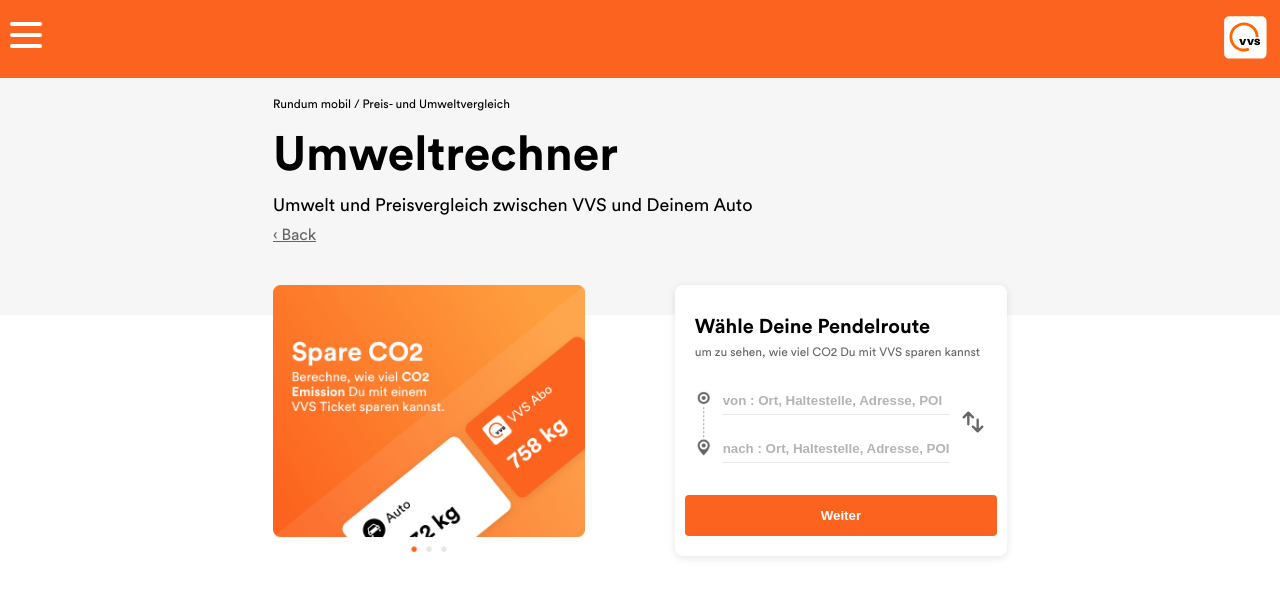
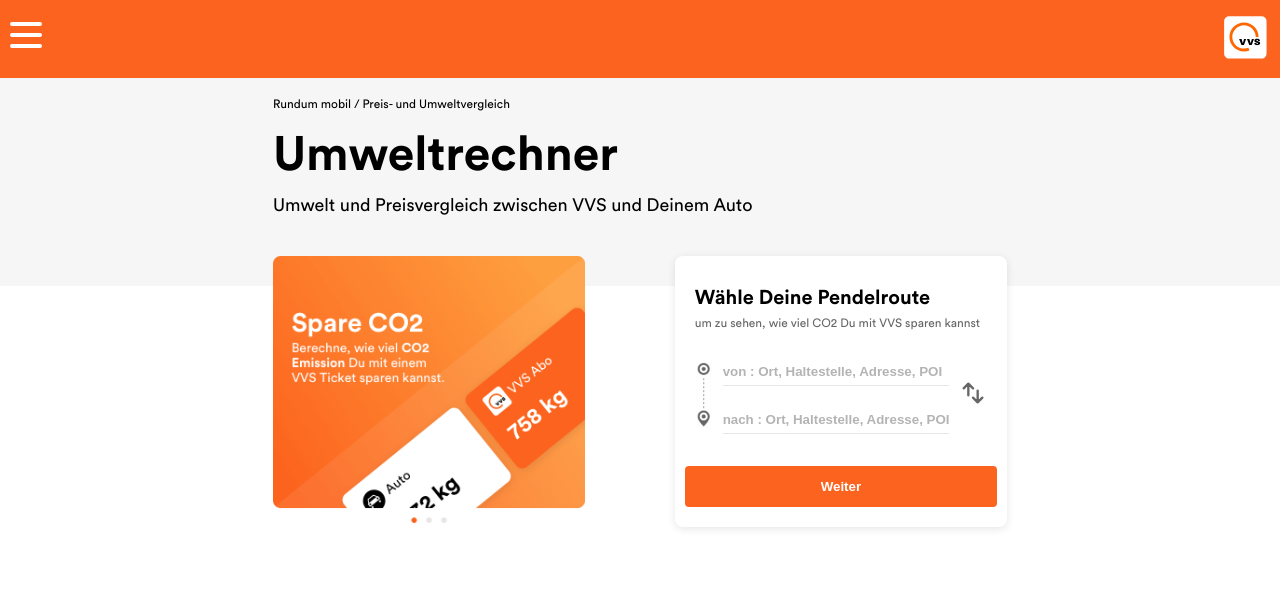
Before and after one commit to AlexKotl/zigzag-transport, a React (Create React App) app: page / in a window 1280 px wide. Shown: the top 596 px of the page. Built offline with nearby package versions, Linux system fonts and the light colour scheme; what apisauce, react-animations would draw is missing.

Commit message:
show/hide back button

```diff
--- a/src/App.tsx
+++ b/src/App.tsx
@@ -21,7 +21,9 @@
   return (
     <div className="App">
       <Header></Header>
-      <PageHeader onBack={() => setShowResults(false)}></PageHeader>
+      <PageHeader
+        onBack={showResults && (() => setShowResults(false))}
+      ></PageHeader>
       {showResults ? (
         <SearchResults
           locationFrom={locationFrom}
--- a/src/components/PageHeader.tsx
+++ b/src/components/PageHeader.tsx
@@ -3,7 +3,7 @@
 import colors from '../config/colors';
 
 interface Props {
-  onBack: () => void;
+  onBack: (() => void) | null;
 }
 
 export default function PageHeader({ onBack }: Props) {
@@ -18,7 +18,7 @@
         <SubTitle>
           Umwelt und Preisvergleich zwischen VVS und Deinem Auto
         </SubTitle>
-        <BackButton onClick={onBack}>‹ Back</BackButton>
+        {onBack && <BackButton onClick={onBack}>‹ Back</BackButton>}
       </Container>
     </Section>
   );
```
